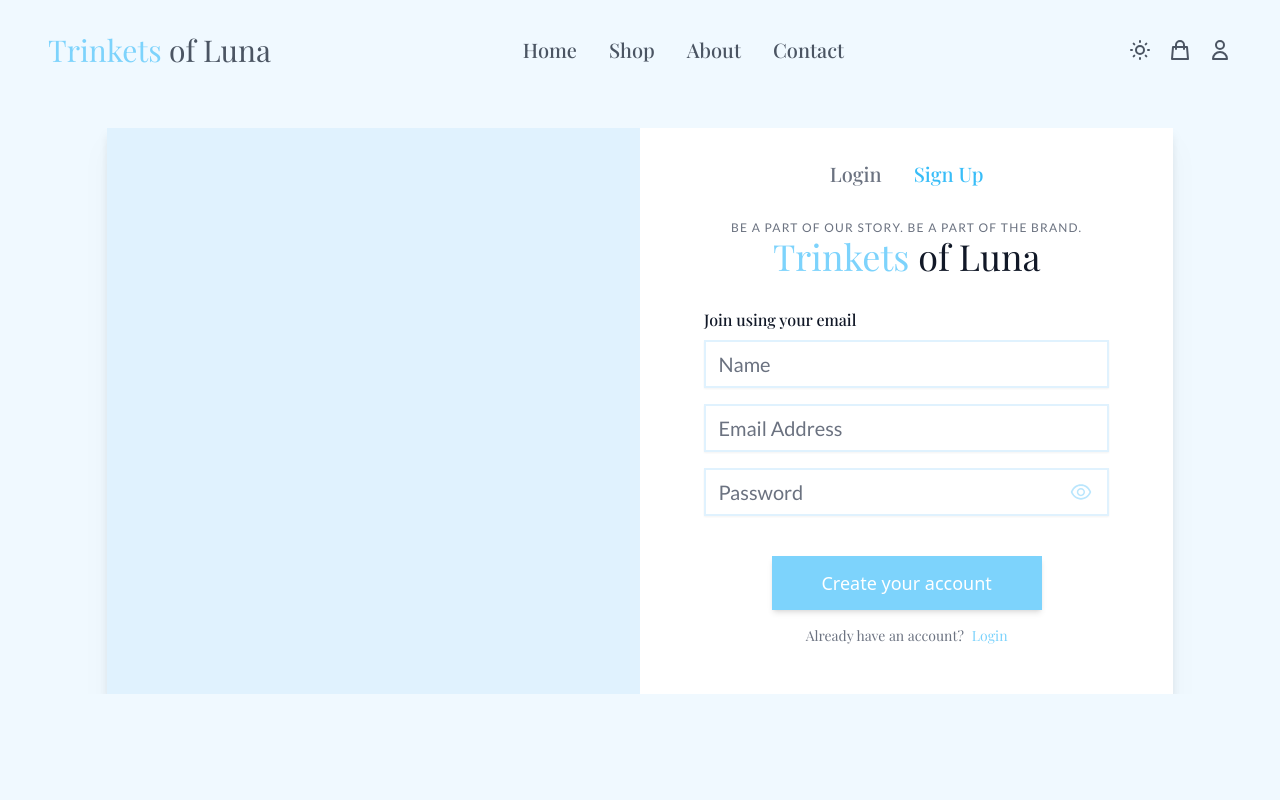
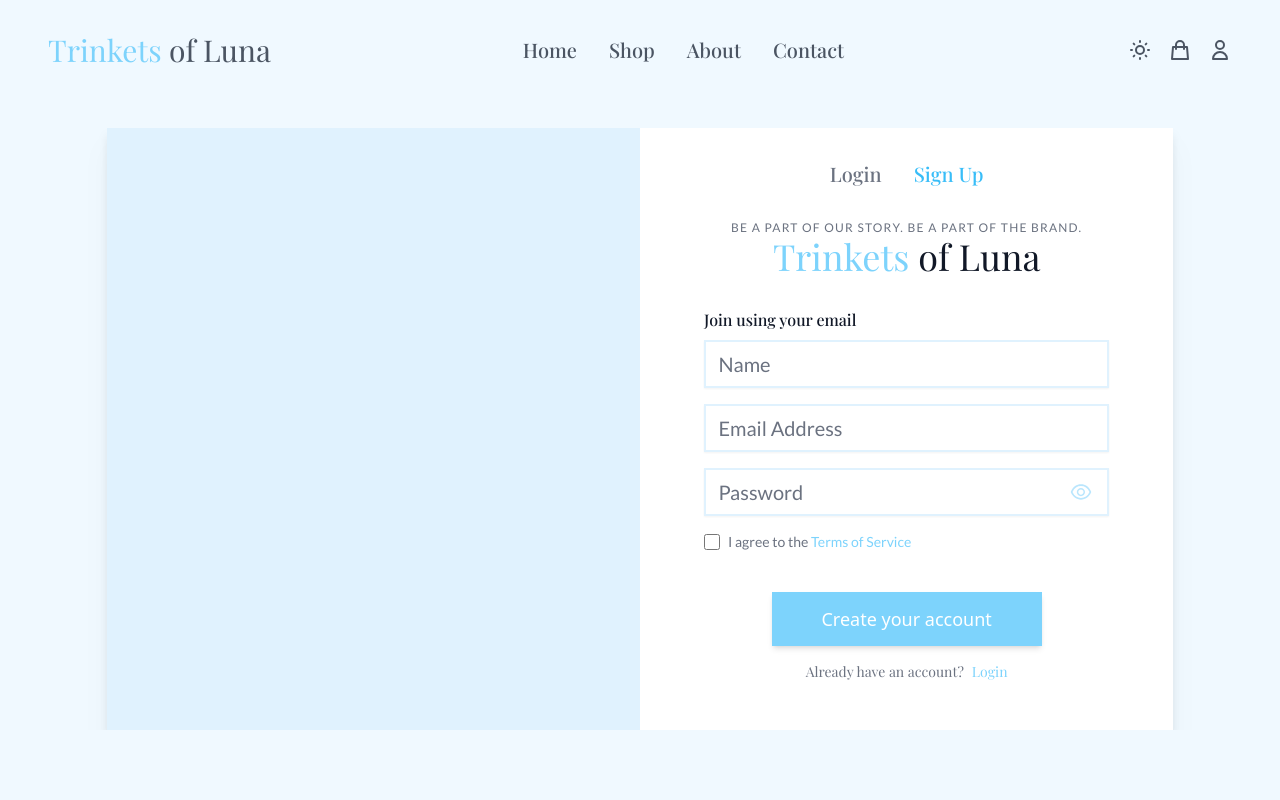
Before and after one commit to cedricquitor/trinketsofluna-ecommerce-web-app, a React (Create React App) app: page /signup in a window 1280 px wide. Shown: the top 800 px of the page. Built offline with nearby package versions, Linux system fonts and the light colour scheme; no server answers; the database is empty.

Commit message:
Improved password validation and added terms of service

```diff
--- a/src/components/Registration.jsx
+++ b/src/components/Registration.jsx
@@ -8,6 +8,7 @@ import { useAuthContext } from "../context/AuthContext";
 
 // Icons
 import { AiOutlineEye, AiOutlineEyeInvisible } from "react-icons/ai";
+import { toast } from "react-toastify";
 
 const Registration = () => {
   // State handler for index and assigning data to products.
@@ -46,6 +47,22 @@ const Registration = () => {
     }
   };
 
+  // Checks if password is at least 8 characters, contains a upper case letter, a lower case letter, a number, and a special character.
+  const validatePassword = (password) => {
+    var numbers = /[0-9]/g;
+    var upperCaseLetters = /[A-Z]/g;
+    var lowerCaseLetters = /[a-z]/g;
+    var specialCharacters = /[\!\@\#\$\%\^\&\*\)\(\+\=\.\<\>\{\}\[\]\:\;\'\"\|\~\`\_\-]/g;
+
+    if (password.match(numbers) && password.match(upperCaseLetters) && password.match(lowerCaseLetters) && password.match(specialCharacters) && password.length >= 8) {
+      console.log("Password is valid.");
+      return true;
+    } else {
+      console.log("Password is invalid.");
+      return false;
+    }
+  };
+
   // UseEffect hook that solves the slider's caveat.
   useEffect(() => {
     const lastIndex = featuredProducts.length - 1;
@@ -75,8 +92,14 @@ const Registration = () => {
     const password = passwordRef.current.value;
 
     if (name && email && password) {
-      registerUserWithEmail(name, email, password);
-      navigate("/login", { replace: true });
+      if (validatePassword(password)) {
+        registerUserWithEmail(name, email, password);
+        navigate("/login", { replace: true });
+      } else {
+        toast.error("Password must be at least 8 characters containing a upper case character, a lower case character, a number, and a special character!");
+      }
+    } else {
+      toast.error("Name, email, and password must be filled.");
     }
   };
 
@@ -135,13 +158,27 @@ const Registration = () => {
                       Email Address
                     </label>
                   </div>
-                  <div className="mb-10">
+                  <div>
                     <span onClick={() => setPasswordIsHidden(!passwordIsHidden)} className="absolute mt-3 right-8 cursor-pointer">
                       {passwordIsHidden ? <AiOutlineEye className="h-6 w-6 text-sky-200 dark:text-sky-800 cursor-pointer" /> : <AiOutlineEyeInvisible className="h-6 w-6 text-sky-300 dark:text-sky-800" />}
                     </span>
                     <input type={passwordIsHidden ? "password" : "text"} id="password" placeholder="Password" ref={passwordRef} className="input__text peer" />
                     <label htmlFor="password" className="input__label top-[9.5rem] peer-placeholder-shown:top-[10.6rem] peer-focus:top-[9.5rem]">
                       Password
+                    </label>
+                  </div>
+                  <div class="flex items-start mb-10">
+                    <div class="flex items-center h-5">
+                      <input
+                        id="terms"
+                        type="checkbox"
+                        value=""
+                        className="w-4 h-4 border border-gray-300 rounded bg-gray-50 focus:ring-3 focus:ring-sky-300 dark:bg-gray-700 dark:border-gray-600 dark:focus:ring-sky-500 dark:ring-offset-gray-800"
+                        required
+                      />
+                    </div>
+                    <label for="terms" class="ml-2 text-sm font-lato font-medium text-gray-500 dark:text-gray-400">
+                      I agree to the <span className="cursor-pointer text-sky-300 dark:text-sky-500">Terms of Service</span>
                     </label>
                   </div>
                   <button onClick={handleSubmit} className="btn--primary py-3 w-full mx-auto md:w-2/3">
```
Also changed, not shown: 1 other file (tests, documents, lock files or other folders).
